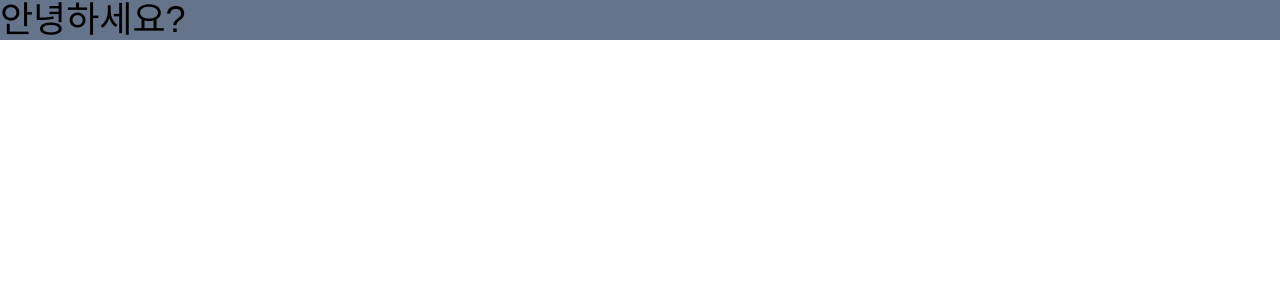
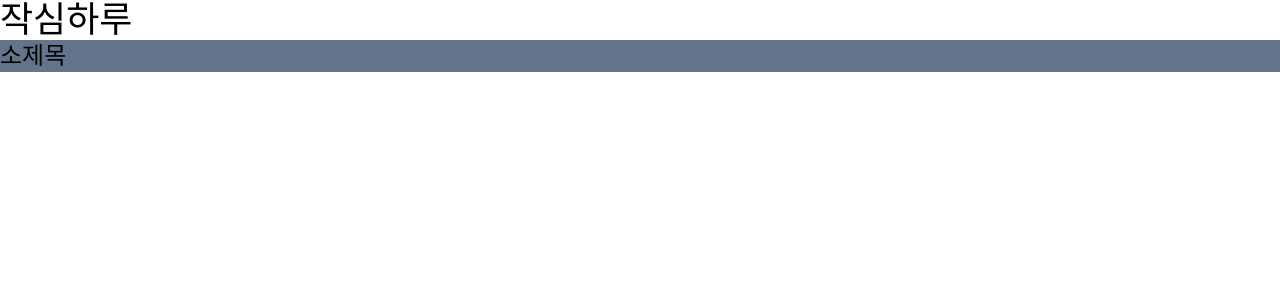
Before and after one commit to FRONTENDSCHOOL10/seven-11, a React app: page / in a window 1280 px wide. Shown: the top 300 px of the page. Built offline with nearby package versions, Linux system fonts and the light colour scheme; the HTML template or start-up script is replaced by a standard one; a web font is replaced by a local one.

Commit message:
[Init] 초기 환경설정 - tailwind 커스텀 폰트 설정2

```diff
--- a/src/App/App.jsx
+++ b/src/App/App.jsx
@@ -1,7 +1,10 @@
 export default function App() {
   return (
-    <h2 id="hello" className="text-4xl">
-      안녕하세요?
-    </h2>
+    <>
+      <h1>작심하루</h1>
+      <h2 id="hello" className="text-2xl">
+        소제목
+      </h2>
+    </>
   );
 }
--- a/src/main.jsx
+++ b/src/main.jsx
@@ -1,5 +1,5 @@
 import { createRoot } from 'react-dom/client';
-import App from './pages/App.jsx';
+import App from './App/App.jsx';
 import './styles/main.css';
 
 const container = document.getElementById('root');
--- a/src/styles/_base.css
+++ b/src/styles/_base.css
@@ -6,7 +6,20 @@
     font-weight: 400;
     font-style: normal;
   }
-  html {
+
+  @font-face {
+    font-family: 'UhBeeSe_hyun';
+    src: url('https://gcore.jsdelivr.net/gh/projectnoonnu/noonfonts_five@.2.0/UhBeeSe_hyun.woff')
+      format('woff');
+    font-weight: normal;
+    font-style: normal;
+  }
+
+  body {
     @apply font-pretendard;
   }
+
+  h1 {
+    @apply font-uhbee text-4xl;
+  }
 }
--- a/tailwind.config.js
+++ b/tailwind.config.js
@@ -4,6 +4,7 @@ module.exports = {
     extend: {
       fontFamily: {
         pretendard: ['Pretendard-Regular', 'sans-serif'],
+        uhbee: ['UhBeeSe_hyun', 'sans-serif'],
       },
     },
   },
```
